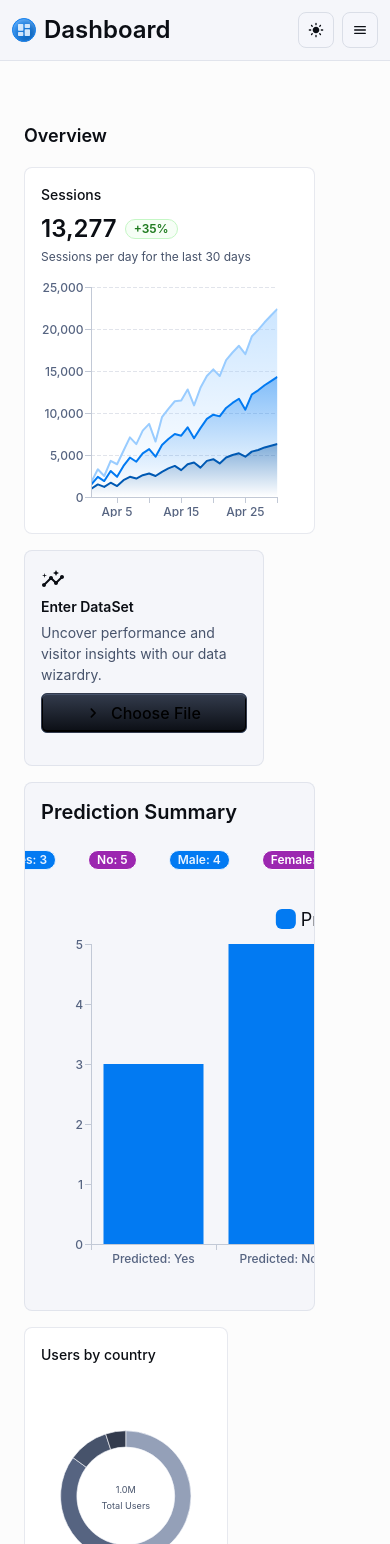
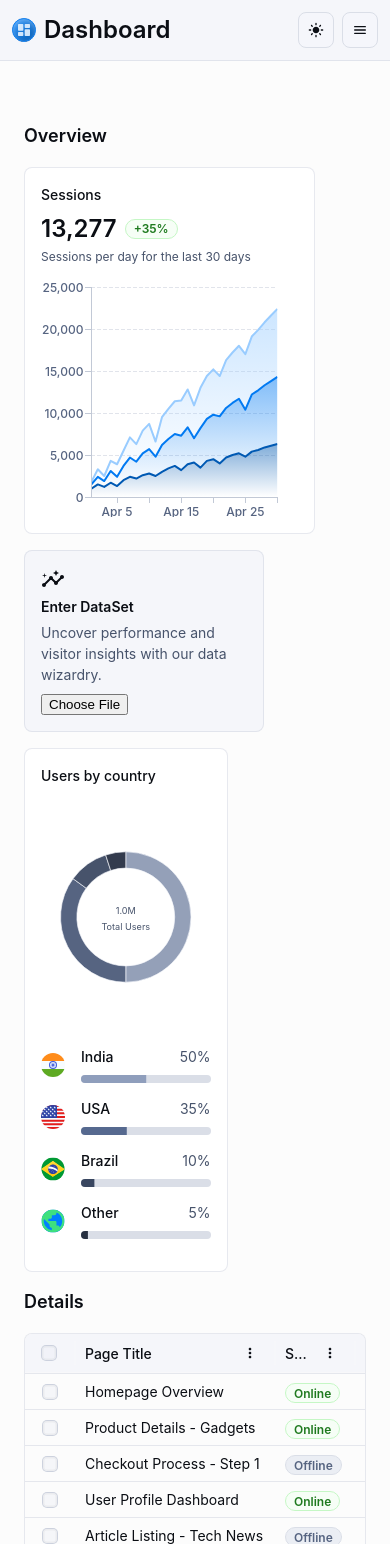
Before and after one commit to Vish-2101/datathon-25-error-404, a React (Vite) app in the folder frontend/: page / in a window 390 px wide. Shown: the top 1544 px of the page. Built offline with nearby package versions, Linux system fonts and the light colour scheme.

Commit message:
updated bar graph

```diff
--- /dev/null
+++ b/frontend/src/components/FileUploader.tsx
@@ -0,0 +1,63 @@
+import * as React from "react";
+
+interface FileUploaderProps {
+  onUploadSuccess: (data: any) => void;
+}
+
+const FileUploader: React.FC<FileUploaderProps> = ({ onUploadSuccess }) => {
+  const fileInputRef = React.useRef<HTMLInputElement | null>(null);
+  const [file, setFile] = React.useState<File | null>(null);
+  const [fileName, setFileName] = React.useState<string | null>(null);
+
+  const handleFileChange = (event: React.ChangeEvent<HTMLInputElement>) => {
+    const selectedFile = event.target.files?.[0];
+    if (selectedFile) {
+      setFile(selectedFile);
+      setFileName(selectedFile.name);
+    }
+  };
+
+  const handleFileUpload = async () => {
+    if (!file) {
+      console.error("No file selected");
+      return;
+    }
+
+    const formData = new FormData();
+    formData.append("file", file);
+
+    try {
+      const response = await fetch("https://f974-152-52-34-131.ngrok-free.app/predict", {
+        method: "POST",
+        body: formData,
+      });
+
+      if (response.ok) {
+        const result = await response.json();
+        console.log("Prediction result:", result);
+        onUploadSuccess(result); // Pass the JSON data to parent component
+      } else {
+        console.error("Error uploading file:", response.statusText);
+      }
+    } catch (error) {
+      console.error("Error uploading file:", error);
+    }
+  };
+
+  return (
+    <div>
+      <input
+        type="file"
+        accept=".csv, .xlsx"
+        onChange={handleFileChange}
+        ref={fileInputRef}
+        style={{ display: "none" }}
+      />
+      <button onClick={() => fileInputRef.current?.click()}>Choose File</button>
+      {fileName && <p>Selected file: {fileName}</p>}
+      {file && <button onClick={handleFileUpload}>Upload File</button>}
+    </div>
+  );
+};
+
+export default FileUploader;
--- a/frontend/src/components/HighlightedCard.tsx
+++ b/frontend/src/components/HighlightedCard.tsx
@@ -1,121 +1,31 @@
-import * as React from 'react';
-import Card from '@mui/material/Card';
-import CardContent from '@mui/material/CardContent';
-import Button from '@mui/material/Button';
-import Typography from '@mui/material/Typography';
-import ChevronRightRoundedIcon from '@mui/icons-material/ChevronRightRounded';
-import InsightsRoundedIcon from '@mui/icons-material/InsightsRounded';
-import useMediaQuery from '@mui/material/useMediaQuery';
-import { useTheme } from '@mui/material/styles';
+import * as React from "react";
+import Card from "@mui/material/Card";
+import CardContent from "@mui/material/CardContent";
+import Typography from "@mui/material/Typography";
+import InsightsRoundedIcon from "@mui/icons-material/InsightsRounded";
+import FileUploader from "./FileUploader"; // Import new component
+import PageViewsBarChart from "./PageViewsBarChart";
 
 export default function HighlightedCard() {
-  const theme = useTheme();
-  const isSmallScreen = useMediaQuery(theme.breakpoints.down('sm'));
-  const fileInputRef = React.useRef<HTMLInputElement | null>(null);
-  const [file, setFile] = React.useState<File | null>(null);
-  const [fileName, setFileName] = React.useState<string | null>(null);
-
-  const handleFileChange = (event: React.ChangeEvent<HTMLInputElement>) => {
-    const selectedFile = event.target.files?.[0];
-    if (selectedFile) {
-      setFile(selectedFile);
-      setFileName(selectedFile.name);
-    }
-  };
-
-  const handleFileUpload = async () => {
-    if (!file) {
-      console.error("No file selected");
-      return;
-    }
-
-    const formData = new FormData();
-    formData.append("file", file);
-
-    try {
-      const response = await fetch("https://f974-152-52-34-131.ngrok-free.app/predict", {
-        method: "POST",
-        body: formData,
-      });
-
-      if (response.ok) {
-        const result = await response.json();
-        console.log("Prediction result:", result);
-      } else {
-        console.error("Error uploading file:", response.statusText);
-      }
-    } catch (error) {
-      console.error("Error uploading file:", error);
-    }
-  };
+  const [uploadResult, setUploadResult] = React.useState<any>(null);
 
   return (
-    <Card sx={{ height: '100%' }}>
+    <Card sx={{ height: "100%" }}>
       <CardContent>
         <InsightsRoundedIcon />
-        <Typography
-          component="h2"
-          variant="subtitle2"
-          gutterBottom
-          sx={{ fontWeight: '600' }}
-        >
+        <Typography component="h2" variant="subtitle2" gutterBottom sx={{ fontWeight: "600" }}>
           Enter DataSet
         </Typography>
-        <Typography sx={{ color: 'text.secondary', mb: '8px' }}>
+        <Typography sx={{ color: "text.secondary", mb: "8px" }}>
           Uncover performance and visitor insights with our data wizardry.
         </Typography>
-        <input
-          type="file"
-          accept=".csv, .xlsx"
-          onChange={handleFileChange}
-          ref={fileInputRef}
-          style={{ display: "none" }}
-        />
-        <Button
-          variant="contained"
-          startIcon={<ChevronRightRoundedIcon />}
-          sx={{
-            backgroundColor: "#1976d2",
-            color: "#000",
-            textTransform: "none",
-            fontSize: "1rem",
-            padding: "10px 20px",
-            borderRadius: "6px",
-            "&:hover": {
-              backgroundColor: "#397ecc",
-            },
-            mb: 2
-          }}
-          onClick={() => fileInputRef.current?.click()}
-          fullWidth={isSmallScreen}
-        >
-          Choose File
-        </Button>
-        {fileName && (
-          <>
-            <Typography variant="body2" sx={{ mb: 2, color: "text.secondary" }}>
-              Selected file: {fileName}
-            </Typography>
-            <Button
-              variant="contained"
-              sx={{
-                backgroundColor: "#28a745",
-                color: "#fff",
-                textTransform: "none",
-                fontSize: "1rem",
-                padding: "10px 20px",
-                borderRadius: "6px",
-                "&:hover": {
-                  backgroundColor: "#218838",
-                },
-              }}
-              onClick={handleFileUpload}
-              fullWidth={isSmallScreen}
-            >
-              Upload File
-            </Button>
-          </>
-        )}
+
+        {/* FileUploader handles upload and returns JSON */}
+        <FileUploader onUploadSuccess={setUploadResult} />
+
+
+        {uploadResult && <PageViewsBarChart jsonData={uploadResult} />}
+
       </CardContent>
     </Card>
   );
--- a/frontend/src/components/MainGrid.tsx
+++ b/frontend/src/components/MainGrid.tsx
@@ -31,12 +31,12 @@ export default function MainGrid() {
         <Grid size={{ xs: 12, md: 14 }}>
           <SessionsChart />
         </Grid>
-        <Grid size={{ xs: 10, sm: 6, lg: 3 }}>
+        <Grid size={{ xs: 10, sm: 6, lg: 10 }}>
           <HighlightedCard />
         </Grid>
-        <Grid size={{ xs: 12, md: 7 }}>
+        {/* <Grid size={{ xs: 12, md: 7 }}>
           <PageViewsBarChart />
-        </Grid>
+        </Grid> */}
         <Grid size={{ xs: 12, md: 4 }}>
           <ChartUserByCountry />
         </Grid>
--- a/frontend/src/components/PageViewsBarChart.tsx
+++ b/frontend/src/components/PageViewsBarChart.tsx
@@ -6,12 +6,21 @@ import Typography from '@mui/material/Typography';
 import Stack from '@mui/material/Stack';
 import { BarChart } from '@mui/x-charts/BarChart';
 import { useTheme } from '@mui/material/styles';
-import Result from './result';
-
-// import data from '../../public/data.json'; // Importing data.barGraphData from JSON file
 
 
-export default function PageViewsBarChart() {
+// const [jsonData, setJsonData] = React.useState<DataEntry[]>([]);
+
+interface DataEntry {
+  prediction: number;
+  Gender: number;
+}
+
+interface PageViewsBarChartProps {
+  jsonData: DataEntry[]; // Expecting an array of data objects
+}
+
+const PageViewsBarChart: React.FC<PageViewsBarChartProps> = ({ jsonData = [] }) => {
+
   const theme = useTheme();
   const colorPalette = [
     (theme.vars || theme).palette.primary.dark,
@@ -19,11 +28,17 @@ export default function PageViewsBarChart() {
     (theme.vars || theme).palette.primary.light,
   ];
 
+  // Count occurrences of each category
+  const totalPredictionsYes = jsonData.filter((entry) => entry.prediction === 1).length;
+  const totalPredictionsNo = jsonData.filter((entry) => entry.prediction === 0).length;
+  const totalGenderMale = jsonData.filter((entry) => entry.Gender === 1).length;
+  const totalGenderFemale = jsonData.filter((entry) => entry.Gender === 0).length;
+
   const barChartData = [
-    { label: 'Predicted: Yes', value: Result.total_predictions_with_1 },
-    { label: 'Predicted: No', value: Result.total_prediction_with_0 },
-    { label: 'Gender: Male', value: Result.gender_1 },
-    { label: 'Gender: Female', value: Result.gender_0 },
+    { label: 'Predicted: Yes', value: totalPredictionsYes },
+    { label: 'Predicted: No', value: totalPredictionsNo },
+    { label: 'Gender: Male', value: totalGenderMale },
+    { label: 'Gender: Female', value: totalGenderFemale },
   ];
 
   return (
@@ -33,24 +48,26 @@ export default function PageViewsBarChart() {
           Prediction Summary
         </Typography>
         <Stack direction="row" spacing={4} justifyContent="center" sx={{ my: 3 }}>
-          <Chip label={`Yes: ${Result.total_predictions_with_1}`} color="primary" />
-          <Chip label={`No: ${Result.total_prediction_with_0}`} color="secondary" />
-          <Chip label={`Male: ${Result.gender_1}`} color="primary" />
-          <Chip label={`Female: ${Result.gender_0}`} color="secondary" />
+          <Chip label={`Yes: ${totalPredictionsYes}`} color="primary" />
+          <Chip label={`No: ${totalPredictionsNo}`} color="secondary" />
+          <Chip label={`Male: ${totalGenderMale}`} color="primary" />
+          <Chip label={`Female: ${totalGenderFemale}`} color="secondary" />
         </Stack>
         <BarChart
           series={[
             {
-              data: barChartData.map(item => item.value),
+              data: barChartData.map((item) => item.value),
               label: 'Predictions',
               color: colorPalette[1],
-            }
+            },
           ]}
-          xAxis={[{ data: barChartData.map(item => item.label), scaleType: 'band' }]}
+          xAxis={[{ data: barChartData.map((item) => item.label), scaleType: 'band' }]}
           width={600}
           height={400}
         />
       </CardContent>
     </Card>
   );
-}
+};
+
+export default PageViewsBarChart;
```
